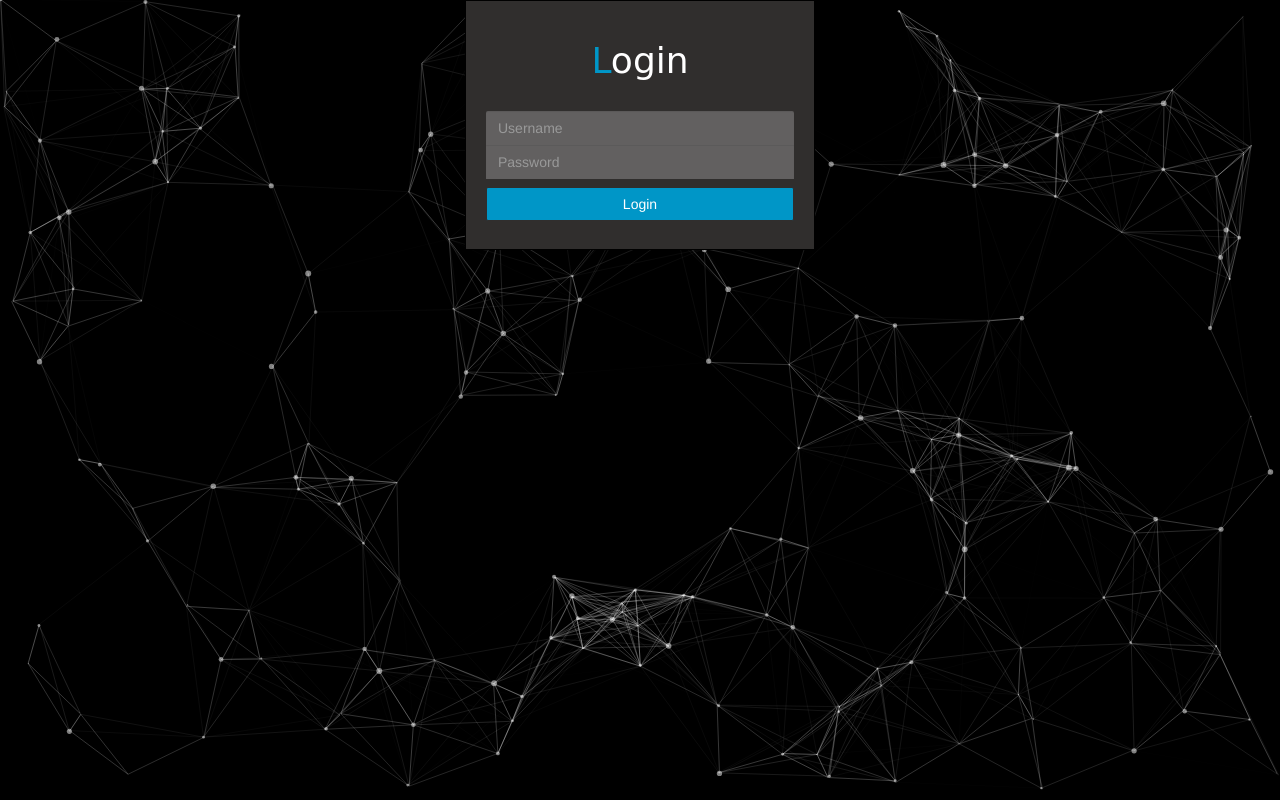
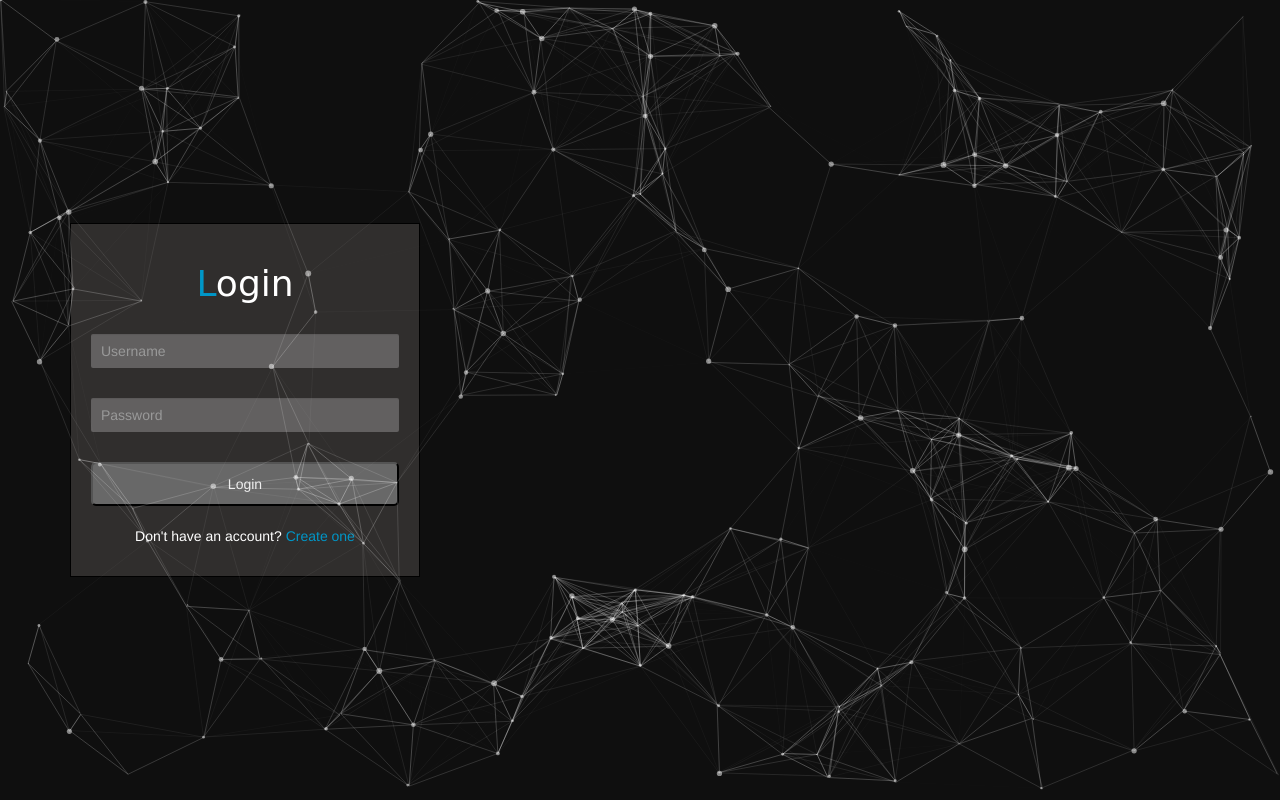
Before and after one commit to sumanhosad/Passwordmanager, a Flask app: page /login in a window 1280 px wide. Run offline with Flask 3, Linux system fonts and the light colour scheme; parts of the project's set-up code (start-up, migrations or seed data) failed here and were passed over; some libraries are stand-ins or nearby versions.

Commit message:
updated css and added some html pages

```diff
--- a/main.py
+++ b/main.py
@@ -9,6 +9,11 @@ import mysql.connector
 import sys
 from rich.console import Console
 
+
+app=create_app()
+
+if __name__ == "__main__":
+    app.run(debug=True)
 
 
 
@@ -53,9 +58,3 @@ def config():
     db.commit()
 
 config()
-
-
-app=create_app()
-
-if __name__ == "__main__":
-    app.run(debug=True)
--- a/website/app.py
+++ b/website/app.py
@@ -11,13 +11,16 @@ def create_app():
 
     @app.route('/login')
     def login():
-        return render_template('login.html')
+        return render_template('login.html',methods = ['GET', 'POST'])
     @app.route('/')
     def home():
         return render_template('homepage.html')
-    return app
 
 
+    @app.route('/signin')
+    def signin():
+        return render_template('signin.html')
+    return app
 
 def dbconfig():
   try:
--- a/website/static/css/loginstyle.css
+++ b/website/static/css/loginstyle.css
@@ -1,67 +1,67 @@
+
+
 body, html {
     height: 100%;
-	background-repeat: no-repeat;    /*background-image: linear-gradient(rgb(12, 97, 33),rgb(104, 145, 162));*/
-	background:black;
-	position: relative;
+    background: #0F0F0F;
+    margin: 0;
+    display: flex;
+    justify-content: center;
+    align-items: center;
 }
+
 #login-box {
-	position: absolute;
-	top: 0px;
-	left: 50%;
-	transform: translateX(-50%);
-	min-width: 350px;
-	margin: 0 auto;
+    width: 350px; /* Changed min-width to width */
     border: 1px solid black;
     background: rgba(48, 46, 45, 1);
     min-height: 250px;
     padding: 20px;
     z-index: 9999;
 }
+
 #login-box .logo .logo-caption {
     font-family: 'Poiret One', cursive;
     color: white;
     text-align: center;
     margin-bottom: 0px;
 }
+
 #login-box .logo .tweak {
     color: #0096c7;
 }
+
 #login-box .controls {
     padding-top: 30px;
+    display: flex;
+    flex-direction: column; /* Added to align inputs vertically */
 }
+
 #login-box .controls input {
-	border-radius: 0px;
+    border-radius: 2px; /* Changed to 2px for consistency */
     background: rgb(98, 96, 96);
     border: 0px;
     color: white;
+    margin-bottom: 10px; /* Added to create space between inputs */
+    padding: 10px; /* Added padding for better appearance */
 }
+
 #login-box .controls input:focus {
     box-shadow: none;
 }
-#login-box .controls input:first-child {
-	border-top-left-radius: 2px;
-	border-top-right-radius: 2px;
-}
-#login-box .controls input:last-child {
-	border-bottom-left-radius: 2px;
-	border-bottom-right-radius: 2px;
-}
+
 #login-box button.btn-custom {
     border-radius: 2px;
     margin-top: 8px;
-	background:#0096c7;
+    background: #0096c7;
     border-color: rgba(48, 46, 45, 1);
     color: white;
+    padding: 10px 20px; /* Added padding for better appearance */
+    cursor: pointer; /* Added to indicate clickable button */
 }
-#login-box button.btn-custom:hover{
-	-webkit-transition: all 500ms ease;
-	-moz-transition: all 500ms ease;
-	-ms-transition: all 500ms ease;
-	-o-transition: all 500ms ease;
-	transition: all 500ms ease;
-	background: rgba(48, 46, 45, 1);
-	border-color: #b1c900;
+
+#login-box button.btn-custom:hover {
+    background: #0056b3;
 }
+
 #particles-js{
   	width: 100%;
   	height: 100%;
@@ -71,3 +71,37 @@ body, html {
   	top: 0px;
   	z-index:1;
 }
+
+
+
+
+#loginbutton {
+            display: inline-block;
+            padding: 10px 20px;
+            background-color: #686868;
+            color: #EDEDED;
+            text-decoration: none;
+            border-radius: 5px;
+            transition: background-color 0.3s ease;
+        }
+
+        /* Hover effect */
+  #loginbutton:hover {
+            background-color: #0056b3;
+        }
+
+#signup {
+    color: white;
+    font-size: 14px;
+    text-align: center;
+    margin-top: 20px;
+}
+
+#signup a {
+    color: #0096c7;
+    text-decoration: none;
+}
+
+#signup a:hover {
+    text-decoration: underline;
+}
--- a/website/templates/homepage.html
+++ b/website/templates/homepage.html
@@ -14,6 +14,7 @@
     </div>
 
     <div class="features">
+      <a href="https://copilot.microsoft.com/" class="button">Go to Example Page</a>
         <h3>Key Features</h3>
         <div class="feature-item">
             <div class="feature-icon">Icon</div>
--- a/website/templates/login.html
+++ b/website/templates/login.html
@@ -1,31 +1,30 @@
 
 <!DOCTYPE html>
-<html lang="en" >
+<html lang="en">
 <head>
   <meta charset="UTF-8">
   <title>Password Manager Login</title>
-  <link rel='stylesheet' href='https://maxcdn.bootstrapcdn.com/bootstrap/3.3.0/css/bootstrap.min.css'>
+  <link rel="stylesheet" href="https://maxcdn.bootstrapcdn.com/bootstrap/3.3.0/css/bootstrap.min.css">
   <link rel="stylesheet" href="{{url_for('static',filename='css/loginstyle.css')}}">
-
 </head>
 <body>
-<!-- partial:index.partial.html -->
 <div class="container">
     <div id="login-box">
         <div class="logo">
             <h1 class="logo-caption"><span class="tweak">L</span>ogin</h1>
-		</div><!-- /.logo -->
+        </div>
         <div class="controls">
-			<input type="text" name="username" placeholder="Username" class="form-control" />
-			<input type="text" name="username" placeholder="Password" class="form-control" />
-			<button type="button" class="btn btn-default btn-block btn-custom">Login</button>
+            <input type="text" name="username" placeholder="Username" class="form-control" /> <br>
+            <input type="text" name="password" placeholder="Password" class="form-control" /> <br>
+            <button type="button" id="loginbutton">Login</button>
+            <p id="signup">Don't have an account? <a href="{{url_for('signin')}}">Create one</a></p>
         </div>
     </div>
 </div>
 <div id="particles-js"></div>
-<!-- partial -->
-  <script src='https://maxcdn.bootstrapcdn.com/bootstrap/3.3.0/css/bootstrap.min.css'></script>
-<script src='https://code.jquery.com/jquery-1.11.1.min.js'></script><script  src="{{url_for('static',filename='javascript/particle.js')}}"></script>
 
+<script src="https://code.jquery.com/jquery-1.11.1.min.js"></script>
+<script src="https://maxcdn.bootstrapcdn.com/bootstrap/3.3.0/js/bootstrap.min.js"></script>
+<script src="{{url_for('static',filename='javascript/particle.js')}}"></script>
 </body>
 </html>
```
Also changed, not shown: website/static/css/homepagestyle.css (+18 -0 lines), website/static/css/sigin.css (added), website/templates/signin.html (added). Lines whose indentation alone changed are shown as unchanged.
